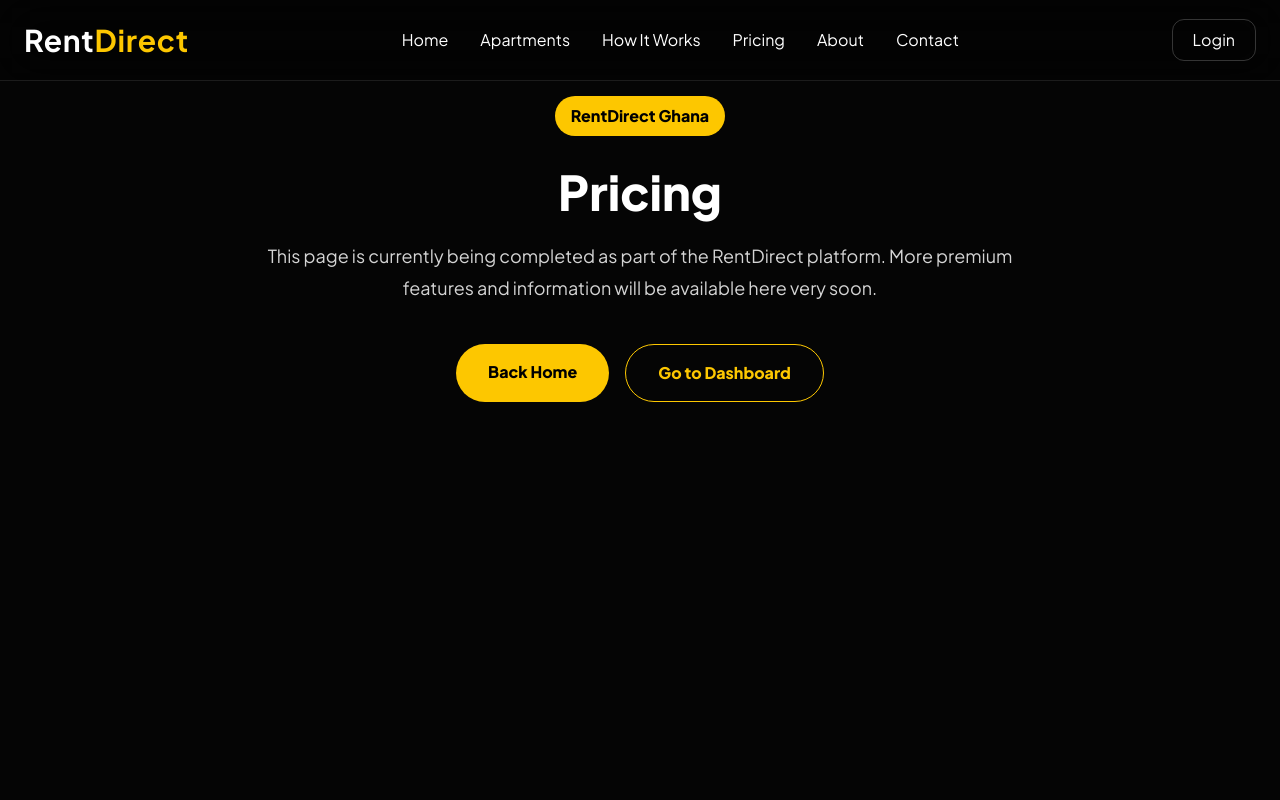
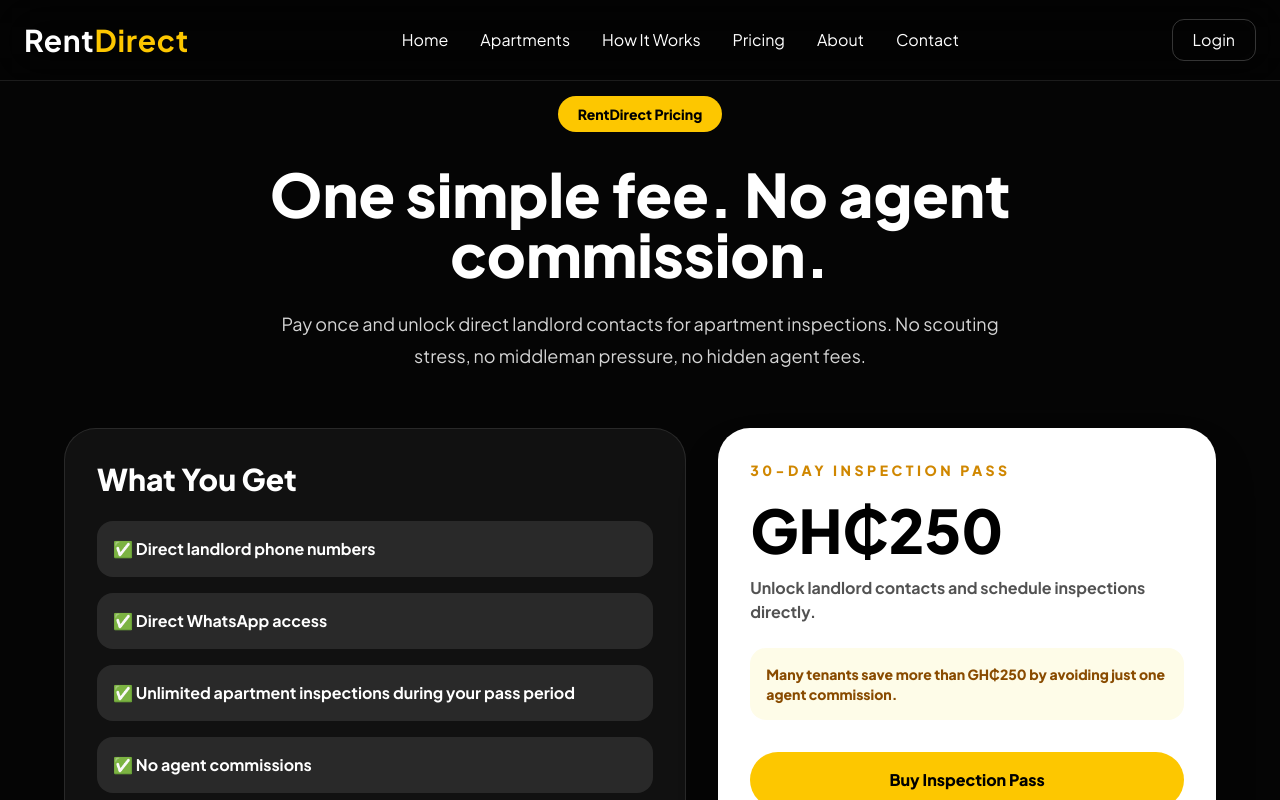
Before and after one commit to therentdirect/therentdirectgh, a Next.js app: page /pricing in a window 1280 px wide. Shown: the top 800 px of the page. Built offline with nearby package versions, Linux system fonts and the light colour scheme; no server answers.

Commit message:
Upgrade pricing page

```diff
--- a/app/pricing/page.tsx
+++ b/app/pricing/page.tsx
@@ -1,38 +1,71 @@
 import Link from "next/link";
 
-export default function Page() {
+export default function PricingPage() {
   return (
     <main className="min-h-screen bg-[#050505] text-white">
-      <section className="mx-auto max-w-7xl px-6 py-24 text-center">
-        <div className="inline-flex rounded-full bg-yellow-400 px-4 py-2 font-black text-black">
-          RentDirect Ghana
-        </div>
+      <section className="mx-auto max-w-7xl px-6 py-24">
+        <div className="mx-auto max-w-4xl text-center">
+          <p className="inline-block rounded-full bg-yellow-400 px-5 py-2 text-sm font-black text-black">
+            RentDirect Pricing
+          </p>
 
-        <h1 className="mt-8 text-5xl font-black capitalize">
-          pricing
+          <h1 className="mt-8 text-5xl font-black md:text-6xl">
+            One simple fee. No agent commission.
           </h1>
 
           <p className="mx-auto mt-6 max-w-3xl text-lg leading-8 text-neutral-300">
-          This page is currently being completed as part of the RentDirect
-          platform. More premium features and information will be available
-          here very soon.
+            Pay once and unlock direct landlord contacts for apartment inspections.
+            No scouting stress, no middleman pressure, no hidden agent fees.
+          </p>
+        </div>
+
+        <section className="mx-auto mt-14 grid max-w-6xl gap-8 lg:grid-cols-[1fr_0.8fr]">
+          <div className="rounded-[32px] border border-white/10 bg-white/5 p-8">
+            <h2 className="text-3xl font-black">What You Get</h2>
+
+            <div className="mt-6 grid gap-4">
+              {[
+                "Direct landlord phone numbers",
+                "Direct WhatsApp access",
+                "Unlimited apartment inspections during your pass period",
+                "No agent commissions",
+                "Verified property listings",
+                "Your 30-day pass starts after your first inspection",
+              ].map((item) => (
+                <div key={item} className="rounded-2xl bg-white/10 p-4 font-bold">
+                  ✅ {item}
+                </div>
+              ))}
+            </div>
+          </div>
+
+          <div className="rounded-[32px] bg-white p-8 text-black shadow-2xl">
+            <p className="text-sm font-black uppercase tracking-[0.25em] text-yellow-600">
+              30-Day Inspection Pass
             </p>
 
-        <div className="mt-10 flex flex-wrap justify-center gap-4">
+            <h2 className="mt-5 text-6xl font-black">GH₵250</h2>
+
+            <p className="mt-4 font-bold text-neutral-600">
+              Unlock landlord contacts and schedule inspections directly.
+            </p>
+
+            <div className="mt-6 rounded-2xl bg-yellow-50 p-4 text-sm font-black text-yellow-800">
+              Many tenants save more than GH₵250 by avoiding just one agent commission.
+            </div>
+
             <Link
-            href="/"
-            className="rounded-full bg-yellow-400 px-8 py-4 font-black text-black hover:bg-yellow-300"
+              href="/dashboard/pass"
+              className="mt-8 block rounded-full bg-yellow-400 px-8 py-4 text-center font-black text-black hover:bg-yellow-300"
             >
-            Back Home
+              Buy Inspection Pass
             </Link>
 
-          <Link
-            href="/dashboard"
-            className="rounded-full border border-yellow-400 px-8 py-4 font-black text-yellow-400 hover:bg-yellow-400 hover:text-black"
-          >
-            Go to Dashboard
-          </Link>
+            <p className="mt-4 text-center text-xs font-bold text-neutral-500">
+              Secure payment powered by Hubtel.
+            </p>
           </div>
+        </section>
       </section>
     </main>
   );
```
Lines whose indentation alone changed are shown as unchanged.
